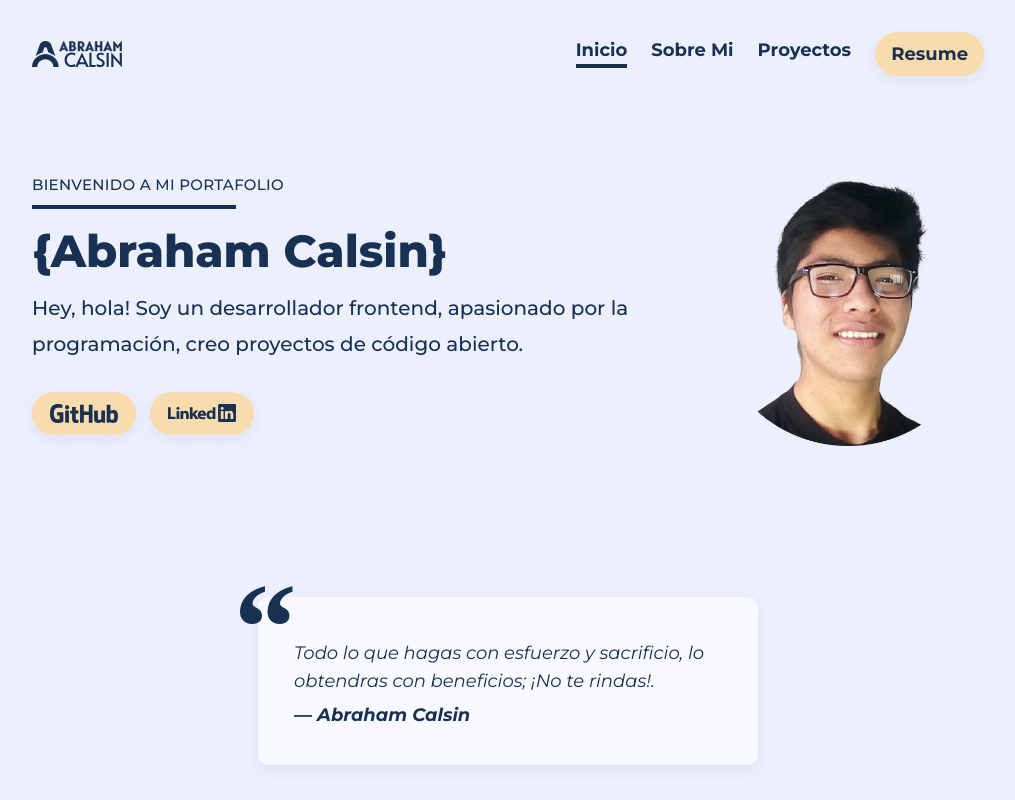
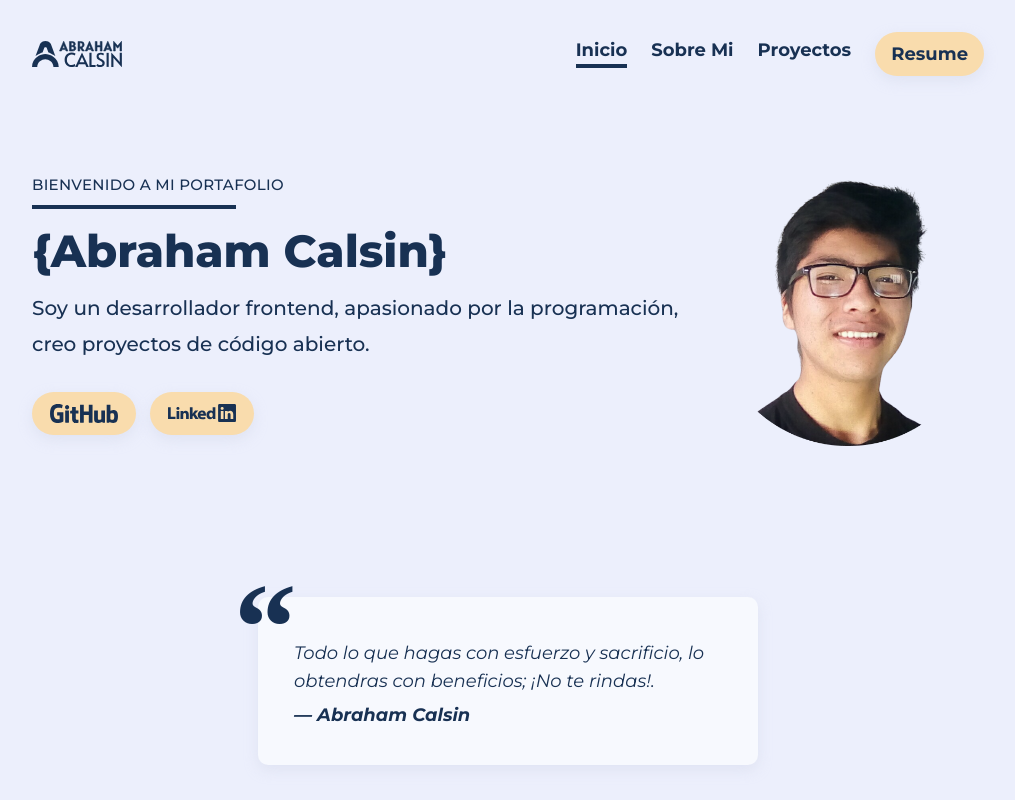
Before and after one commit to Uvacoder/port-abrahamcalsin, a Next.js app: page / in a window 1280 px wide. Shown: the top 800 px of the page, without its empty margins (132-1147 px from the left). Built offline with nearby package versions, Linux system fonts and the light colour scheme.

Commit message:
Update index.tsx

```diff
--- a/src/pages/index.tsx
+++ b/src/pages/index.tsx
@@ -53,7 +53,7 @@ const Home: NextPage = () => {
             </h1>
 
             <p className="text-base font-medium mt-0.7 sm:px-0 sm:text-xl leading-1.7 sm:leading-9">
-              Hey, hola! Soy un desarrollador frontend, apasionado por la programación,
+              Soy un desarrollador frontend, apasionado por la programación,
               creo proyectos de código abierto.
             </p>
 
```
